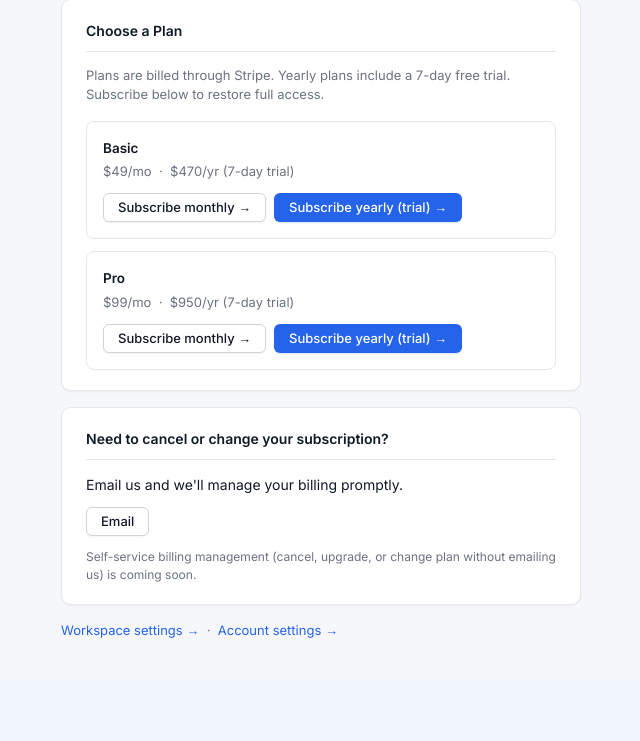
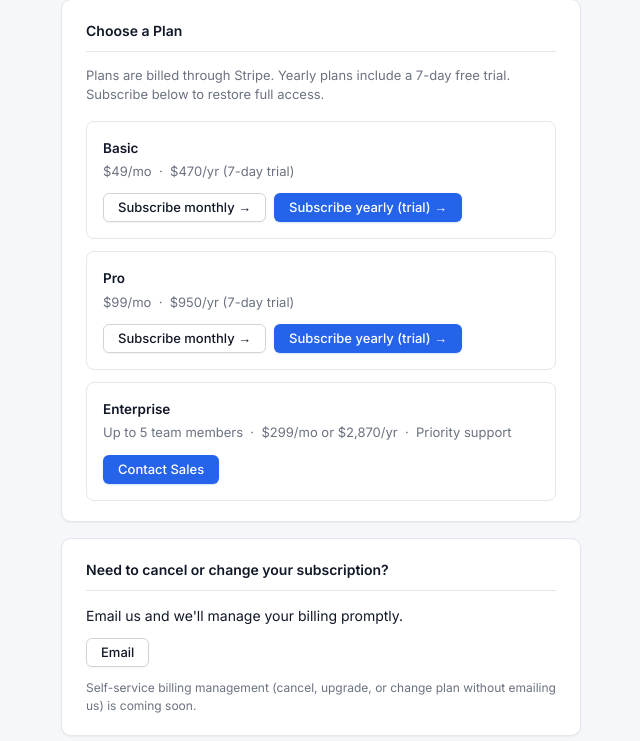
Before and after one commit to mjdr675/government-recompete-monitor-, a Python web app: template templates/settings_billing.html in a window 1280 px wide. Shown: the part 324-1065 px from the top of the page, without its empty margins (119-759 px from the left). Before the commit the page ends 962 px from the top, so only its background shows below. Run offline with Jinja, Linux system fonts and the light colour scheme; the template is opened without the code that fills it, so the values that code supplies are empty.

Commit message:
fix(platform): route enterprise pricing CTA to contact sales
Enterprise plan card links to mailto:sales@recompete.us instead of
Stripe. Adds 6 new billing UI tests validating each Payment Link
fragment and confirming Enterprise has no buy.stripe.com URL.

Co-Authored-By: Claude Sonnet 4.6 <noreply@anthropic.com>

```diff
--- a/templates/settings_billing.html
+++ b/templates/settings_billing.html
@@ -88,6 +88,16 @@
         </div>
       </div>
 
+      {# Enterprise — contact sales, not a Stripe link #}
+      <div style="border:1px solid var(--border);border-radius:8px;padding:16px">
+        <div style="font-weight:600;margin-bottom:4px">Enterprise</div>
+        <div style="font-size:13px;color:var(--text-muted);margin-bottom:12px">
+          Up to 5 team members &nbsp;·&nbsp; $299/mo or $2,870/yr &nbsp;·&nbsp; Priority support
+        </div>
+        <a href="mailto:sales@recompete.us?subject=Enterprise%20plan%20inquiry"
+           class="btn btn-primary" style="font-size:13px">Contact Sales</a>
+      </div>
+
     </div>
   </div>
 
```
Also changed, not shown: tests/test_billing_ui.py (+42 -1 lines).
